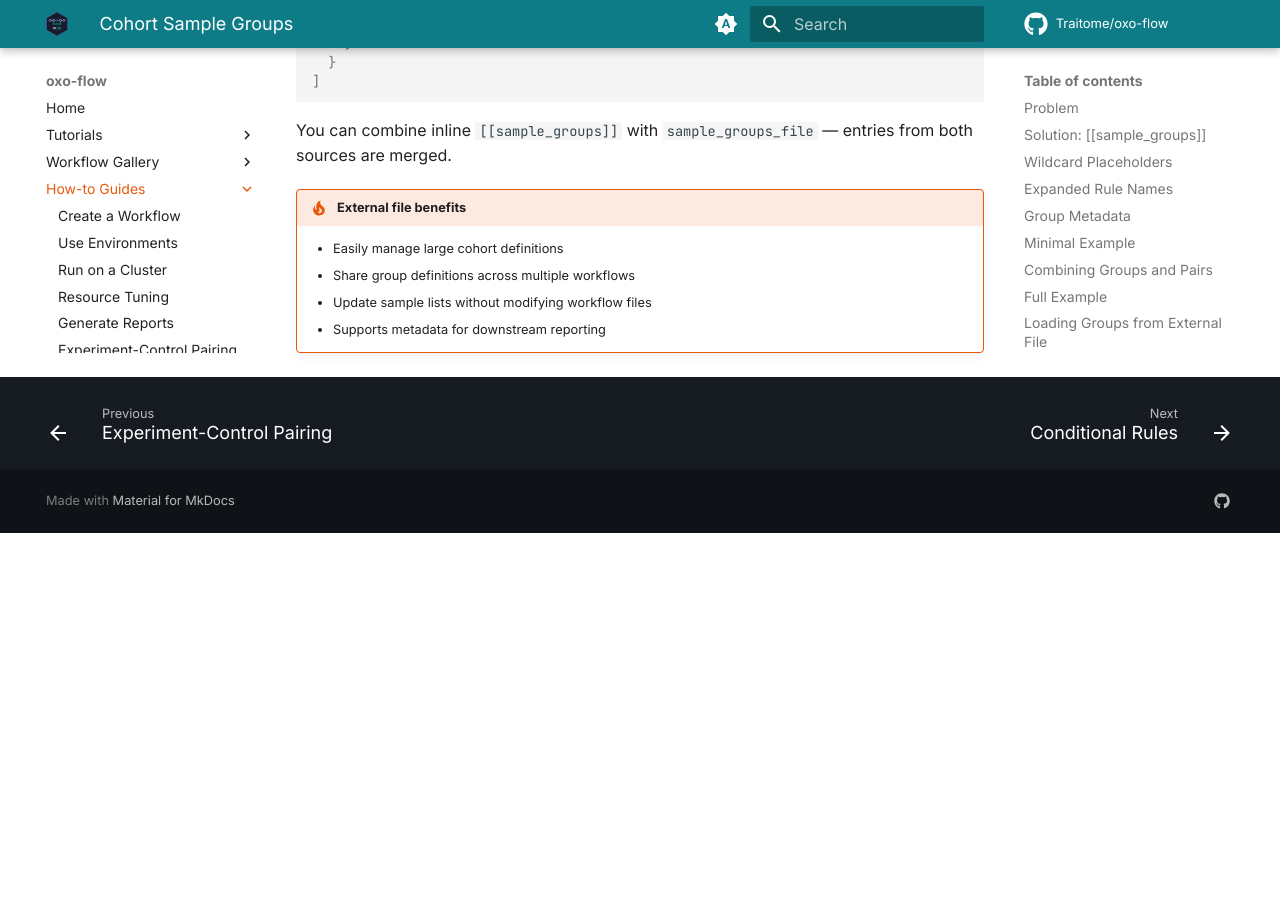
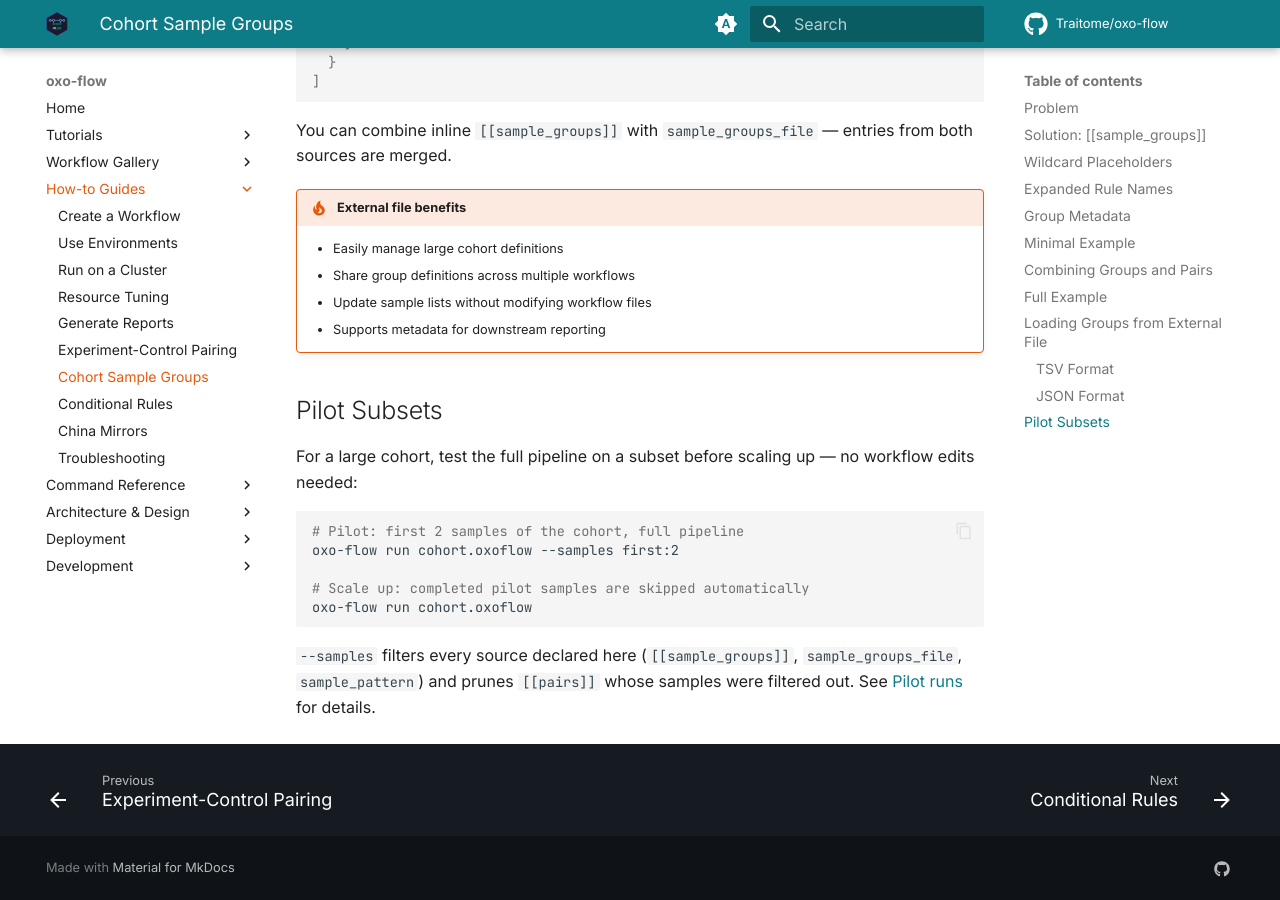
Before and after one commit to Traitome/oxo-flow, an MkDocs documentation site: the page built from docs/guide/src/how-to/cohort-sample-groups.md, in a window 1280 px wide and 900 px high, scrolled down 3662 px. Built offline with MkDocs 1.6.1 and Material for MkDocs 9.7.7, drawn with Linux system fonts in a browser that asks for light colours; comment, search, counter and statistics services are not loaded; before the commit the page ends 4195 px from its top, so only the background shows below that.

Commit message:
docs: sync #60 pilot workflow into quickstart, cohort how-to, and wgs gallery

````diff
--- a/docs/guide/src/how-to/cohort-sample-groups.md
+++ b/docs/guide/src/how-to/cohort-sample-groups.md
@@ -160,3 +160,21 @@
     - Share group definitions across multiple workflows
     - Update sample lists without modifying workflow files
     - Supports metadata for downstream reporting
+
+## Pilot Subsets
+
+For a large cohort, test the full pipeline on a subset before scaling up —
+no workflow edits needed:
+
+```bash
+# Pilot: first 2 samples of the cohort, full pipeline
+oxo-flow run cohort.oxoflow --samples first:2
+
+# Scale up: completed pilot samples are skipped automatically
+oxo-flow run cohort.oxoflow
+```
+
+`--samples` filters every source declared here (`[[sample_groups]]`,
+`sample_groups_file`, `sample_pattern`) and prunes `[[pairs]]` whose
+samples were filtered out. See
+[Pilot runs](../commands/run.md#pilot-runs-and-scale-up) for details.
````
Also changed, not shown: docs/guide/src/gallery/wgs-germline.md (+4 -1 lines), docs/guide/src/tutorials/quickstart.md (+1 -0 lines).
